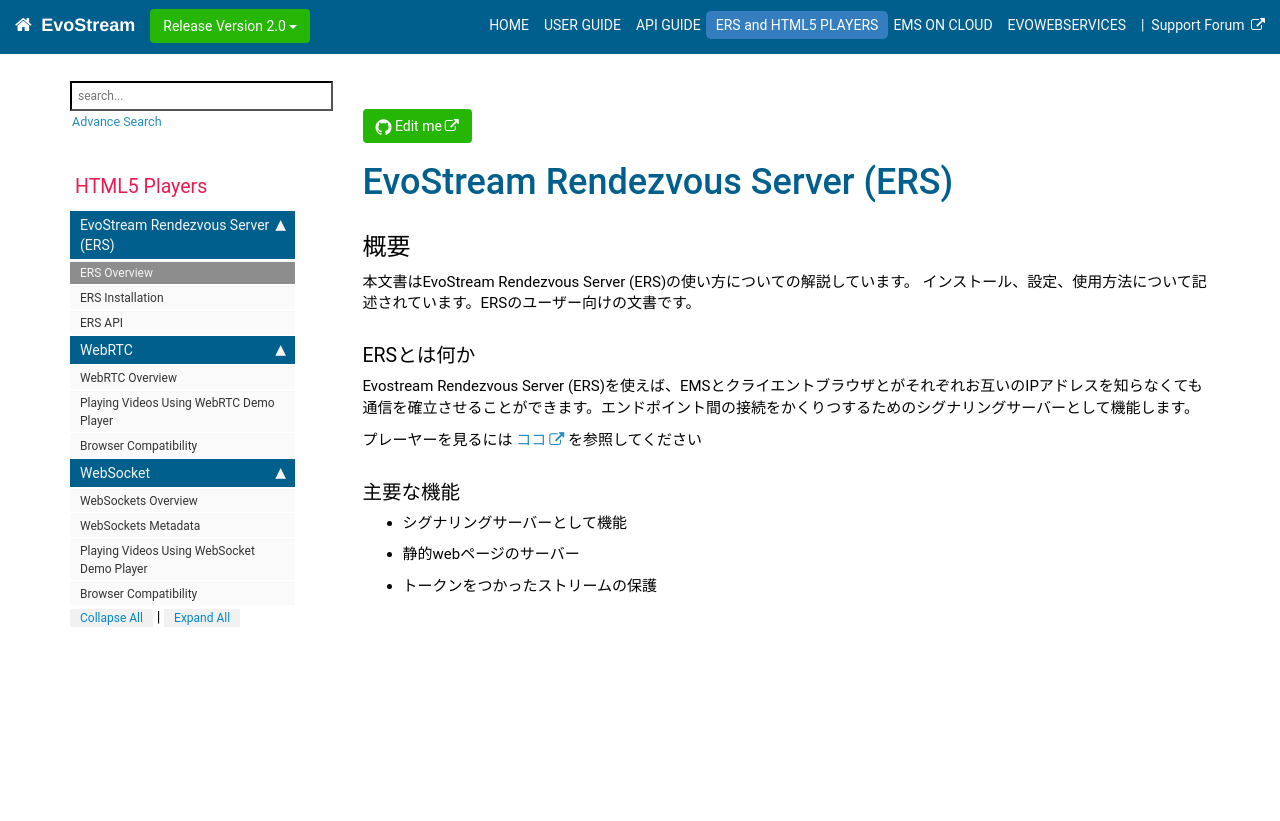
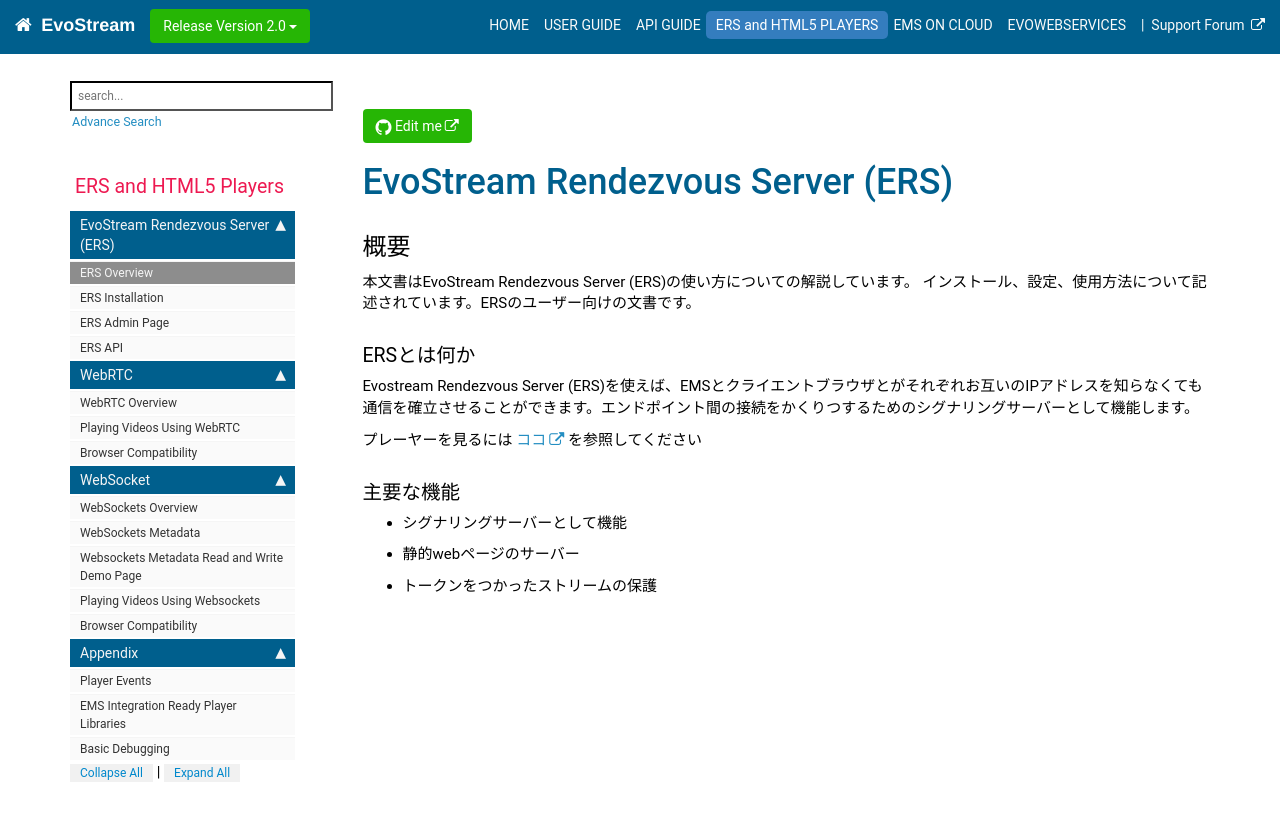
Before and after one commit to mtanimura/ems-docs, a Jekyll site: the page built from pages/html5players/html5players_ersoverview.md, in a window 1280 px wide and 900 px high. Shown: the top 821 px of the window. Built offline with Jekyll 4.4.1, drawn with Linux system fonts in a browser that asks for light colours; nearby versions of some CDN libraries; comment, search, counter and statistics services are not loaded.

Commit message:
Add files via upload

```diff
--- a/_data/sidebars/html5players_sidebar.yml
+++ b/_data/sidebars/html5players_sidebar.yml
@@ -3,7 +3,7 @@
 
 entries:
 - title: Sidebar
-  product: HTML5 Players
+  product: ERS and HTML5 Players
 #  version: 1.0
   folders:
 
@@ -32,6 +32,10 @@ entries:
       url: /html5players_ersinstallation.html
       output: web, pdf
 
+    - title: ERS Admin Page
+      url: /html5players_ersadminpage.html
+      output: web, pdf
+
     - title: ERS API
       url: /html5players_ersapi.html
       output: web, pdf
@@ -45,7 +49,7 @@ entries:
       url: /html5players_wrtcoverview.html
       output: web, pdf
 
-    - title: Playing Videos Using WebRTC Demo Player
+    - title: Playing Videos Using WebRTC
       url: /html5players_wrtcdemo.html
       output: web, pdf
 
@@ -67,10 +71,30 @@ entries:
       url: /html5players_wsmetadata.html
       output: web, pdf
 
-    - title: Playing Videos Using WebSocket Demo Player
+    - title: Websockets Metadata Read and Write Demo Page
+      url: /html5players_wsmetademo.html
+      output: web, pdf
+
+    - title: Playing Videos Using Websockets
       url: /html5players_wsdemo.html
       output: web, pdf
 
     - title: Browser Compatibility
       url: /html5players_wscompatibility.html
       output: web, pdf
+
+  - title: Appendix
+    output: web, pdf
+
+    folderitems:
+    - title: Player Events
+      url: /html5players_playerevents.html
+      output: web, pdf
+
+    - title: EMS Integration Ready Player Libraries
+      url: /html5players_emsjslib.html
+      output: web, pdf
+
+    - title: Basic Debugging
+      url: /html5players_basicdebugging.html
+      output: web, pdf
```
Also changed, not shown: _data/sidebars/api_sidebar.yml (+13 -18 lines), _data/sidebars/evowebservices_sidebar.yml (+4 -12 lines), _data/sidebars/home_sidebar.yml (+8 -0 lines), _data/sidebars/userguide_sidebar.yml (+31 -10 lines).
